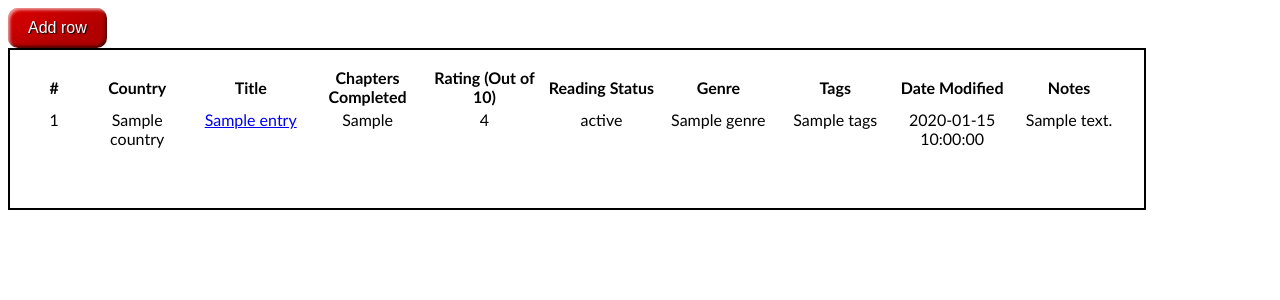
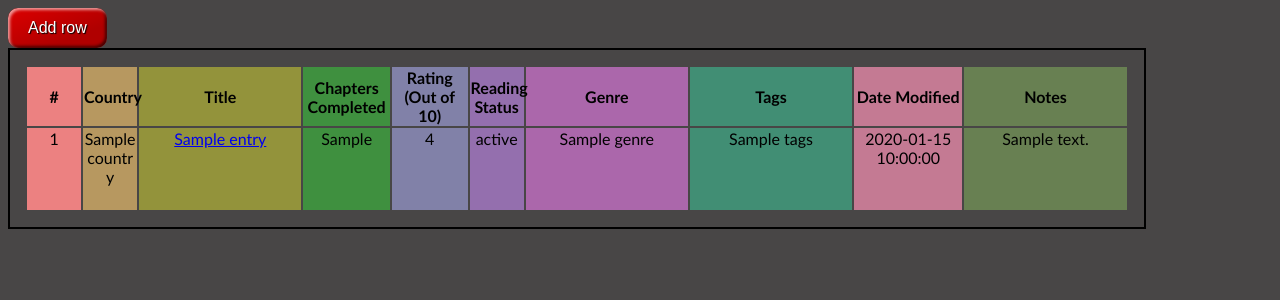
Before and after one commit to doublesmokedbaconandpie/Personal-Webnovel-Ranking-List, a Flask app: template src/templates/index.html in a window 1280 px wide. Shown: the top 300 px of the page. Run offline with Flask 3, Linux system fonts and the light colour scheme; the template is opened without the code that fills it: most values are stand-ins (such as "Sample title", 1, 10 or a date in 2020).

Commit message:
resize columns and add colors

```diff
--- a/src/static/CSS/style.css
+++ b/src/static/CSS/style.css
@@ -1,5 +1,5 @@
 body {
-    background-color: white;
+    background-color: rgb(72, 70, 70);
     color: black;
     font-family:'Gill Sans', 'Gill Sans MT', Calibri, 'Trebuchet MS', sans-serif;
 }
@@ -12,7 +12,7 @@ table {
     text-align: center;
 }
 
-div.scrollable {
+.scrollable {
     height: 80px;
     overflow: auto;
 }
@@ -29,6 +29,53 @@ div.scrollable {
     background-color: rgba(220, 0, 0, 1);
     background-image: linear-gradient(to top left, rgba(0, 0, 0, 0.2), rgba(0, 0, 0, 0.2) 30%, rgba(0, 0, 0, 0));
     box-shadow: inset 2px 2px 3px rgba(255, 255, 255, 0.6), inset -2px -2px 3px rgba(0, 0, 0, 0.6);
+}
+
+.col0 {
+    background-color: rgb(236, 129, 129);
+}
+
+.col1 {
+    background-color: rgb(183, 152, 96);
+}
+
+.col2 {
+    background-color: rgb(147, 147, 59);
+}
+
+.col3 {
+    background-color: rgb(63, 144, 63);
+}
+
+.col4 {
+    background-color: rgb(129, 129, 168);
+}
+
+.col5 {
+    background-color: rgb(148, 111, 174);
+}
+
+.col6 {
+    background-color: rgb(171, 103, 171);
+}
+
+.col7 {
+    background-color: rgb(65, 142, 116);
+}
+
+.col8 {
+    background-color: rgb(196, 122, 147);
+}
+
+.col9 {
+    background-color: rgb(104, 128, 82);
+}
+
+.col10 {
+    display: none;
+    padding: 0px;
+    margin: 0px;
+    border: 0px;
 }
 
 /* Dropdown Content (Hidden by Default) */
--- a/src/templates/index.html
+++ b/src/templates/index.html
@@ -12,20 +12,29 @@
         <table id="NovelTable">
             <colgroup>
                 <col style = "width:5%">
+                <col style = "width:5%">
+                <col style = "width:15%">
+                <col style = "width:8%">
+                <col style = "width:7%">
+                <col style = "width:5%">
+                <col style = "width:15%">
+                <col style = "width:15%">
                 <col style = "width:10%">
+                <col style = "width:15%">
             </colgroup>
             <thead>
                 <tr class="HeaderRow">
-                    <th>#</th>
-                    <th>Country</th>
-                    <th>Title</th>
-                    <th>Chapters Completed</th>
-                    <th>Rating (Out of 10)</th>
-                    <th>Reading Status</th>
-                    <th>Genre</th>
-                    <th>Tags</th>
-                    <th>Date Modified</th>
-                    <th>Notes</th>
+                    <th class= "col0">#</th>
+                    <th class= "col1">Country</th>
+                    <th class= "col2">Title</th>
+                    <th class= "col3">Chapters Completed</th>
+                    <th class= "col4">Rating (Out of 10)</th>
+                    <th class= "col5">Reading Status</th>
+                    <th class= "col6">Genre</th>
+                    <th class= "col7">Tags</th>
+                    <th class= "col8">Date Modified</th>
+                    <th class= "col9">Notes</th>
+                    <th class = "col10">ID</th>
                 </tr>
             </thead>
             <tbody>
@@ -44,6 +53,7 @@
                     <td contenteditable="true" class = "col7"><div class = "scrollable">{{entry.tags}}</div></td>
                     <td class = "col8"><div class = "scrollable">{{entry.date_modified}}</div></td>
                     <td contenteditable="true" class = "col9"><div class = "scrollable">{{entry.notes}}</div></td>
+                    <td class = "col10"><div>{{entry.id}}</div></td>
                 </tr>
                 {% endfor %}
             </tbody>
```
